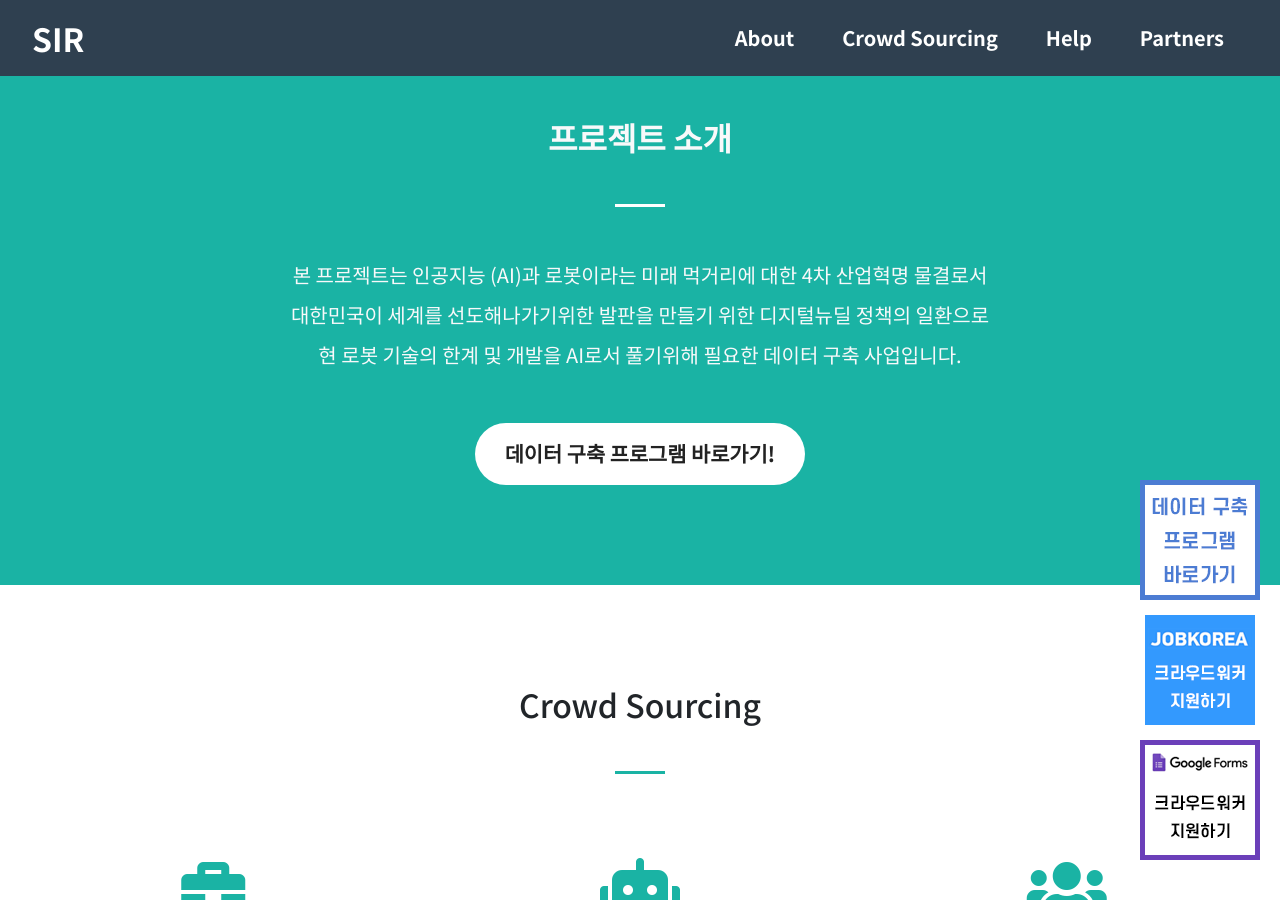
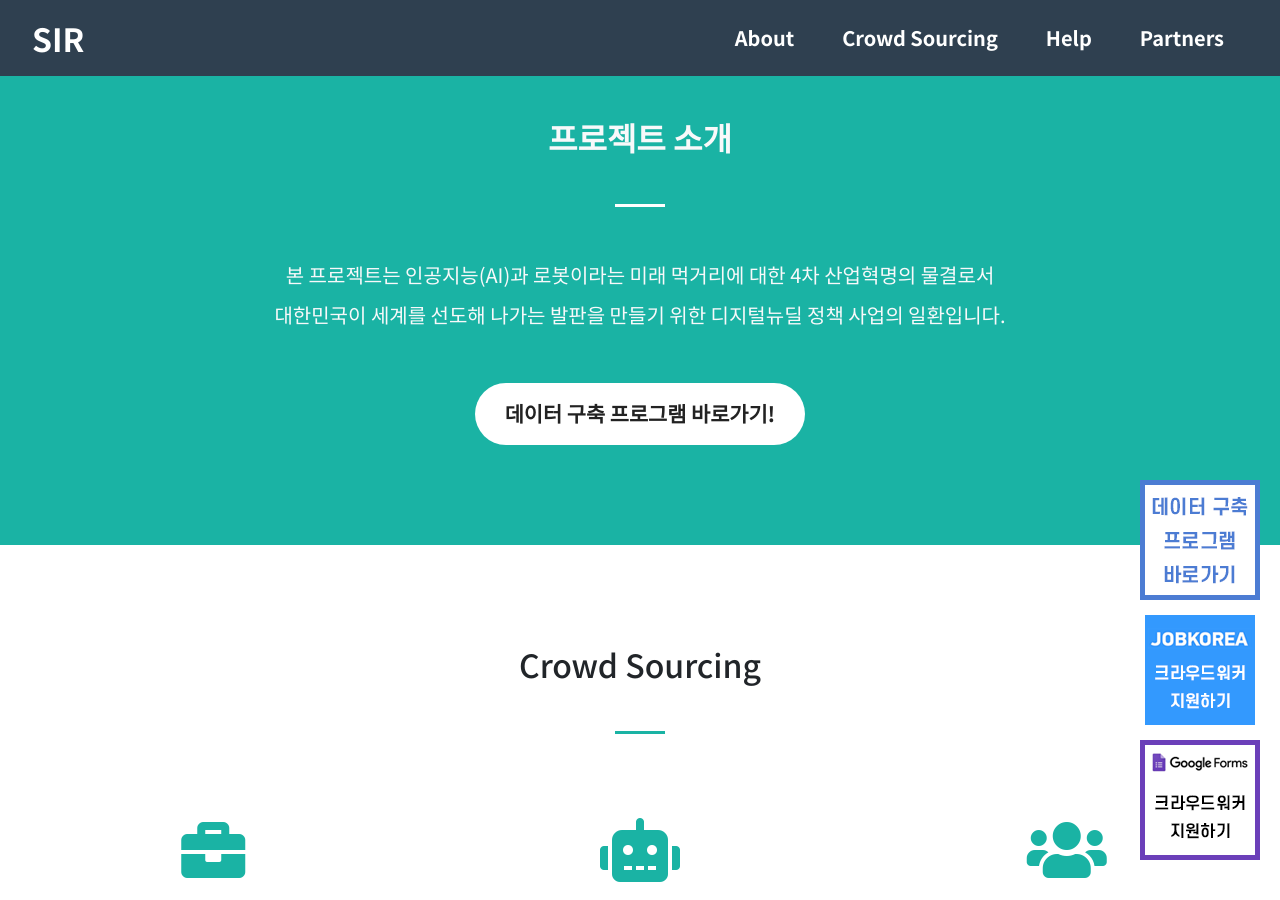
Before and after one commit to delilah1004/SIR, a Jekyll site: the page built from index.html, in a window 1280 px wide and 900 px high, scrolled down 956 px. Built offline with Jekyll 4.4.1, drawn with Linux system fonts in a browser that asks for light colours; some of the changed text lies outside the part shown.

Commit message:
컨텐츠 수정

```diff
--- a/_includes/call-to-action.html
+++ b/_includes/call-to-action.html
@@ -4,7 +4,7 @@
       <div class="col-lg-10 col-lg-offset-2 text-center text-light">
         <h2 class="section-heading mb-5"><b>프로젝트 소개</b></h2>
         <hr class="light my-4">
-        <p class="instruction my-5">본 프로젝트는 인공지능 (AI)과 로봇이라는 미래 먹거리에 대한 4차 산업혁명 물결로서<br/>대한민국이 세계를 선도해나가기위한 발판을 만들기 위한 디지털뉴딜 정책의 일환으로<br/>현 로봇 기술의 한계 및 개발을 AI로서 풀기위해 필요한 데이터 구축 사업입니다.</p>
+        <p class="instruction my-5">본 프로젝트는 인공지능(AI)과 로봇이라는 미래 먹거리에 대한 4차 산업혁명의 물결로서<br/>대한민국이 세계를 선도해 나가는 발판을 만들기 위한 디지털뉴딜 정책 사업의 일환입니다.</p>
         <a href="https://aiis.snu.ac.kr/sir" target="_blank" class="btn btn-default btn-big">데이터 구축 프로그램 바로가기!</a>
       </div>
     </div>
--- a/_includes/header.html
+++ b/_includes/header.html
@@ -3,7 +3,7 @@
         <div class="container text-left">
             <h1>안내로봇 인터랙션 AI데이터 (SIR)</h1>
 
-            <h4 class="my-5">정보화진흥원 데이터 구축사업에 일환인<br/><br/>안내로봇 인터랙션 AI데이터 구축 프로젝트 홈페이지에 오신 것을 환영합니다.</h4>
+            <h4 class="my-5">과학기술정보통신부에서 지원하는<br/><br/>안내로봇 인터랙션 AI데이터 구축사업 홈페이지에 오신 것을 환영합니다.</h4>
 
             <a href="#about" class="btn btn-navy btn-big page-scroll" target="_blank">프로젝트 소개</a>
         </div>
--- a/_includes/help.html
+++ b/_includes/help.html
@@ -206,7 +206,7 @@
     </div>
   </div>
 
-  <!-- 급여 지급 절차 안내 -->
+  <!-- 급여 산정 방법 안내 -->
   <div class="modal fade payment" tabindex="-1" style="display: none;" aria-hidden="true">
     <div class="modal-dialog modal-dialog-centered">
       <div class="modal-content">
--- a/_includes/services.html
+++ b/_includes/services.html
@@ -13,21 +13,21 @@
         <div class="service-box">
           <i class="fa fa-4x fa-briefcase wow bounceIn text-mint"></i>
           <h3 class="m-4">일자리 창출</h3>
-          <p class="text-muted">데이터 구축에 참여하고 교육을 받음으로써 향후 관련 업계로의 취직을 희망하는 사람에게는 커리어 계발의 도구가 될 수 있음.</p>
+          <p class="text-muted">경력단절 여성, 장애인 등의 사회적 약자를<br/>포함하여 다양한 사람들에게 동등한<br/>경제활동의 기회가 주어지며,<br/>향후 관련 업계로의 취직을 희망하는 경우<br/>커리어 개발에 도움이 될 수 있습니다.</p>
         </div>
       </div>
       <div class="col-lg-4 col-md-6 text-center">
         <div class="service-box">
           <i class="fa fa-4x fa-robot wow bounceIn text-mint" data-wow-delay=".1s"></i>
           <h3 class="m-4">산업적 효과</h3>
-          <p class="text-muted">안내 로봇의 성능을 높은 수준으로 구현하기 위한 멀티모달 데이터의 구축이 본 프로젝트를 통해 이루어진다면 로봇산업과 연관된 제조업 및 IT 산업 전후방으로 성장을 이끌어 낼 수 있음.</p>
+          <p class="text-muted">안내 로봇의 성능을 높은 수준으로 구현하기 위한 멀티모달 데이터의 구축이 본 프로젝트가 목표하고자 하는 방향이며, 이를 통해 로봇산업과 연관된 제조업 및 IT 산업 전후방으로 성장을 이끌어 낼 수 있습니다.</p>
         </div>
       </div>
       <div class="col-lg-4 col-md-6 text-center">
         <div class="service-box">
           <i class="fa fa-4x fa-users wow bounceIn text-mint" data-wow-delay=".2s"></i>
           <h3 class="m-4">대중 참여</h3>
-          <p class="text-muted">외부자원인 대중의 참여를 유도하고 지원하여 비즈니스로 활용함</p>
+          <p class="text-muted">현 AI산업을 성장시키는<br/>한 명의 구성원으로서 참여할 수 있습니다.</p>
         </div>
       </div>
 
```
Also changed, not shown: other parts of _includes/help.html (+1 -1 lines), 1 other file.
